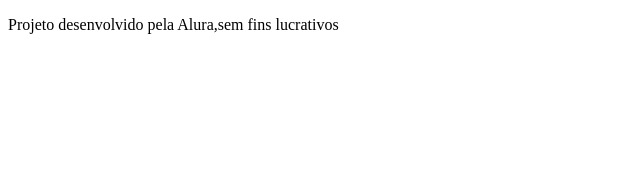
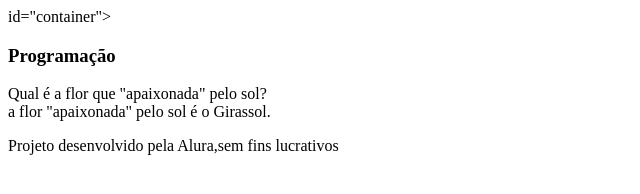
Before and after one commit to isabelle2312/isa-3tri-atual, a plain HTML site: page index.html in a window 1280 px wide. Shown: the whole page, without its empty margins (0-640 px from the left). Drawn offline with Linux system fonts and the light colour scheme.

Commit message:
aluracomnicolle

```diff
--- a/index.html
+++ b/index.html
@@ -7,7 +7,19 @@
 </head>
 <body>
      <main>
-
+           <section>id="container">
+              <article class="cartao">
+                <div class="cartao__conteudo">
+                    <h3>Programação</h3>
+                    <div class="cartao__conteudo__pergunda">
+                        Qual é a flor que "apaixonada" pelo sol?
+                    </div>
+                    <div class="cartao__conteudo__resposta">
+                     a flor "apaixonada" pelo sol é o Girassol.
+                    </div>
+                </div>
+              </article>
+           </section>
      </main>
      <footer>
           <p>Projeto desenvolvido pela Alura,sem fins lucrativos</p>
```
